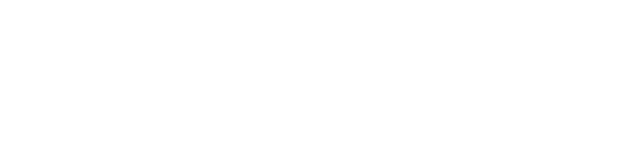
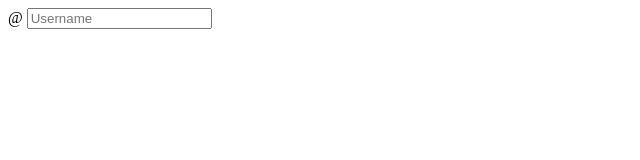
Before and after one commit to ispassov/rhymes, a website: page index.html in a window 1280 px wide. Shown: the whole page, without its empty margins (0-640 px from the left). Drawn offline with Linux system fonts and the light colour scheme.

Commit message:
2 files modified

```diff
--- a/index.html
+++ b/index.html
@@ -7,6 +7,9 @@
   <title>Document</title>
 </head>
 <body>
-
+  <div class="input-group mb-3">
+    <span class="input-group-text" id="basic-addon1">@</span>
+    <input type="text" class="form-control" placeholder="Username" aria-label="Username" aria-describedby="basic-addon1">
+  </div>
 </body>
 </html>
--- a/package.json
+++ b/package.json
@@ -2,5 +2,8 @@
   "name": "js",
   "version": "0.0.0",
   "private": true,
-  "dependencies": {}
+  "dependencies": {
+    "@popperjs/core": "^2.11.6",
+    "bootstrap": "^5.2.3"
+  }
 }
```
